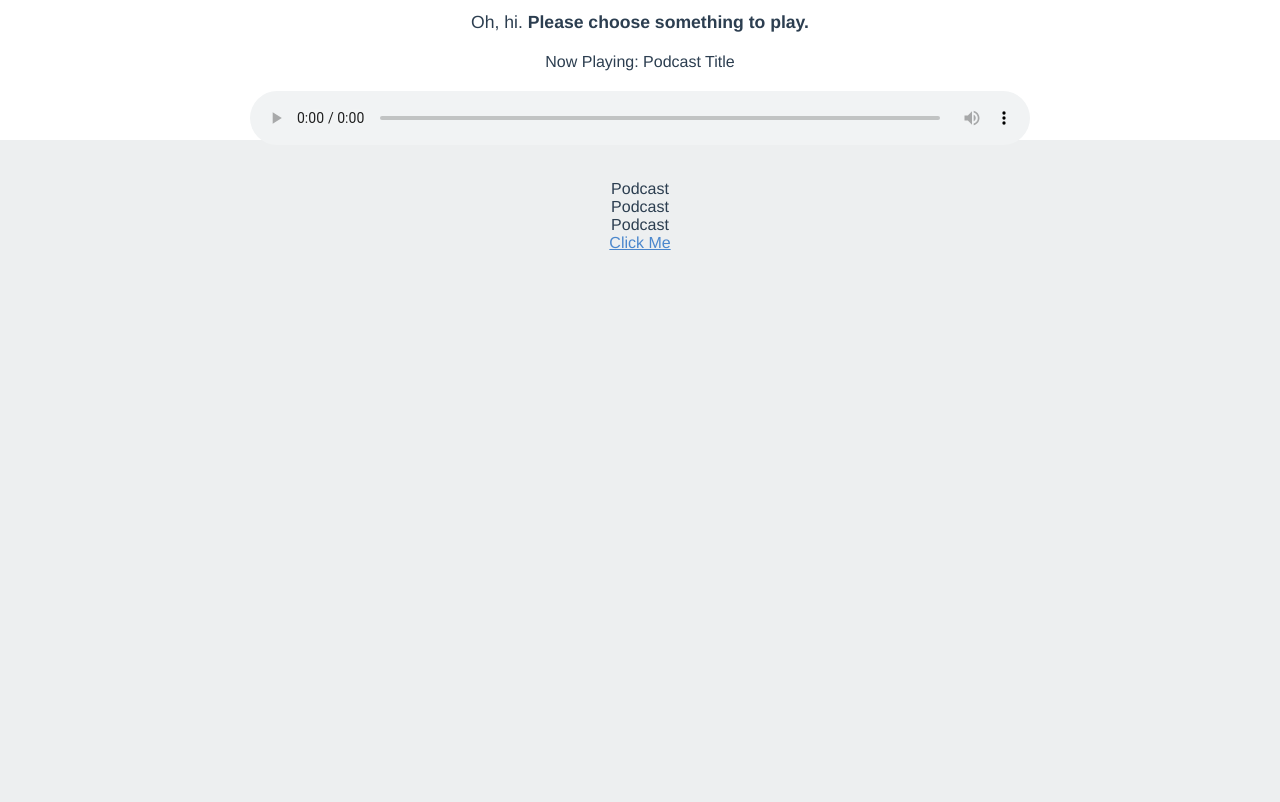
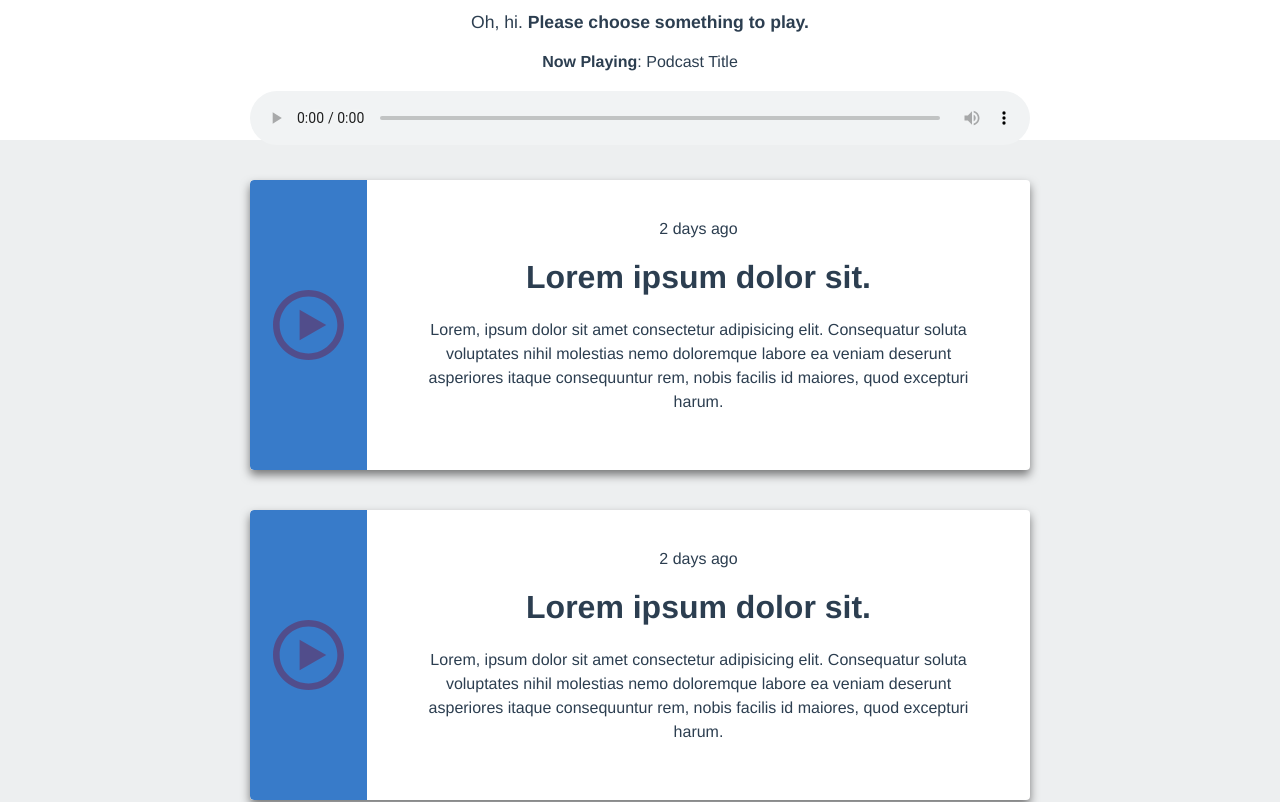
Before and after one commit to bophelo/podcast-app-client, a Vue app: page / in a window 1280 px wide. Shown: the top 802 px of the page. Built offline with nearby package versions, Linux system fonts and the light colour scheme.

Commit message:
Styling the Podcast Item

```diff
--- a/src/App.vue
+++ b/src/App.vue
@@ -3,7 +3,6 @@
     <top-header></top-header>
     <div class="container">
       <home></home>
-      <a href="#">Click Me</a>
     </div>
   </div>
 </template>
@@ -40,10 +39,10 @@ export default {
     line-height: 1.5;
   }
   a {
-    color: rgba(#387bc9, 0.9);
+    color: rgba($blue, 0.9);
     transition: color 100ms ease-in;
     &:hover {
-      color: #387bc9;
+      color: $blue;
     }
   }
   .container{
--- a/src/assets/sass/_variables.scss
+++ b/src/assets/sass/_variables.scss
@@ -1,3 +1,4 @@
 $header-height: 140px;
 $global-radius: 4px;
 $header-padding: 20px;
+$blue: #387bc9;
--- a/src/components/player/Player.vue
+++ b/src/components/player/Player.vue
@@ -14,17 +14,16 @@ export default {
 </script>
 
 <style lang="scss">
-  @import '~@/assets/sass/_variables';
   .player{
       width: 100%;
       &__audio{
           width: 100%;
       }
       &__header{
-          font-weight: 500px;
+          font-weight: 500;
           margin-bottom: 20px;
           span{
-              font-weight: 800px;
+              font-weight: 800;
           }
       }
   }
--- a/src/components/podcasts/Simple.vue
+++ b/src/components/podcasts/Simple.vue
@@ -1,6 +1,17 @@
 <template>
-    <div>
-        Podcast
+    <div class="podcast">
+        <a href="#" class="podcast__play">
+            <img class="podcast__playbutton" src="../../assets/img/play.svg" alt="Play">
+        </a>
+        <div class="podcast__details">
+            <div class="podcast__sub">
+                2 days ago
+            </div>
+            <h1 class="podcast__header">
+                Lorem ipsum dolor sit.
+            </h1>
+            <p>Lorem, ipsum dolor sit amet consectetur adipisicing elit. Consequatur soluta voluptates nihil molestias nemo doloremque labore ea veniam deserunt asperiores itaque consequuntur rem, nobis facilis id maiores, quod excepturi harum.</p>
+        </div>
     </div>
 </template>
 
@@ -9,3 +20,59 @@ export default {
   name: 'podcast-simple'
 }
 </script>
+
+<style lang="scss">
+    @import '~@/assets/sass/_variables';
+    .podcast{
+        background-color: #fff;
+        display: flex;
+        min-height: 240px;
+        border-radius: $global-radius;
+        box-shadow: 0 5px 10px rgba($color: #000000, $alpha: 0.5);
+        margin-bottom: 40px;
+        overflow: hidden;
+
+        &__details{
+            font-weight: 500;
+        }
+
+        &__details{
+            flex: 1;
+            padding: 40px;
+        }
+
+        &__play{
+            width: 15%;
+            display: none;
+            background-color: $blue;
+            overflow: hidden;
+            align-items: center;
+            justify-content: center;
+            border-top-left-radius: $global-radius;
+            border-bottom-left-radius: $global-radius;
+            transition: margin-left 180ms ease-in-out;
+
+            &:hover{
+                .podcast__playbutton{
+                    transform: scale(4.5) rotate(-10deg);
+                }
+            }
+            &--hidden{
+                margin-left: -15%;
+            }
+        }
+
+        &__playbutton{
+            color: #222;
+            opacity: 0.4;
+            width: 60%;
+            transition: all 180ms ease-in-out;
+        }
+    }
+
+    @media only screen and (min-width: 768px) {
+        .podcast__play{
+            display: flex;
+        }
+    }
+</style>
```
Also changed, not shown: src/assets/img/play.png (added), src/assets/img/play.svg (added).
